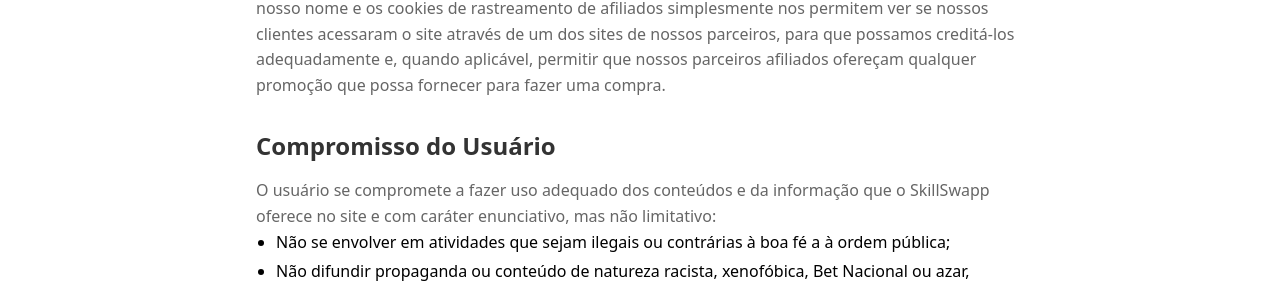
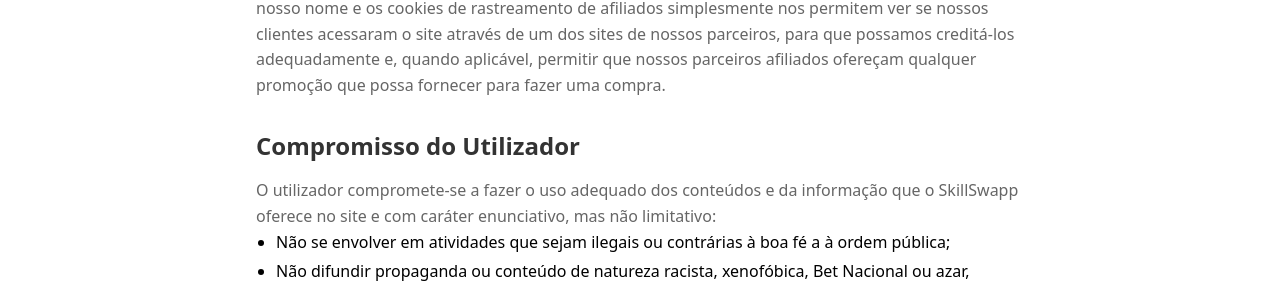
Before and after one commit to BeastPT/proj-dbw-client, a Vue app: page /privacy in a window 1280 px wide. Shown: the part 1135-1418 px from the top of the page. Built offline with nearby package versions, Linux system fonts and the light colour scheme.

Commit message:
BR -> PT

```diff
--- a/src/views/Privacy.vue
+++ b/src/views/Privacy.vue
@@ -19,8 +19,8 @@
       </section>
 
       <section class="mb-8">
-        <h2 class="text-2xl font-semibold mb-4">Compromisso do Usuário</h2>
-        <p>O usuário se compromete a fazer uso adequado dos conteúdos e da informação que o SkillSwapp oferece no site e com caráter enunciativo, mas não limitativo:</p>
+        <h2 class="text-2xl font-semibold mb-4">Compromisso do Utilizador</h2>
+        <p>O utilizador compromete-se a fazer o uso adequado dos conteúdos e da informação que o SkillSwapp oferece no site e com caráter enunciativo, mas não limitativo:</p>
         <ul>
           <li>Não se envolver em atividades que sejam ilegais ou contrárias à boa fé a à ordem pública;</li>
           <li>Não difundir propaganda ou conteúdo de natureza racista, xenofóbica, Bet Nacional ou azar, qualquer tipo de pornografia ilegal, de apologia ao terrorismo ou contra os direitos humanos;</li>
```
